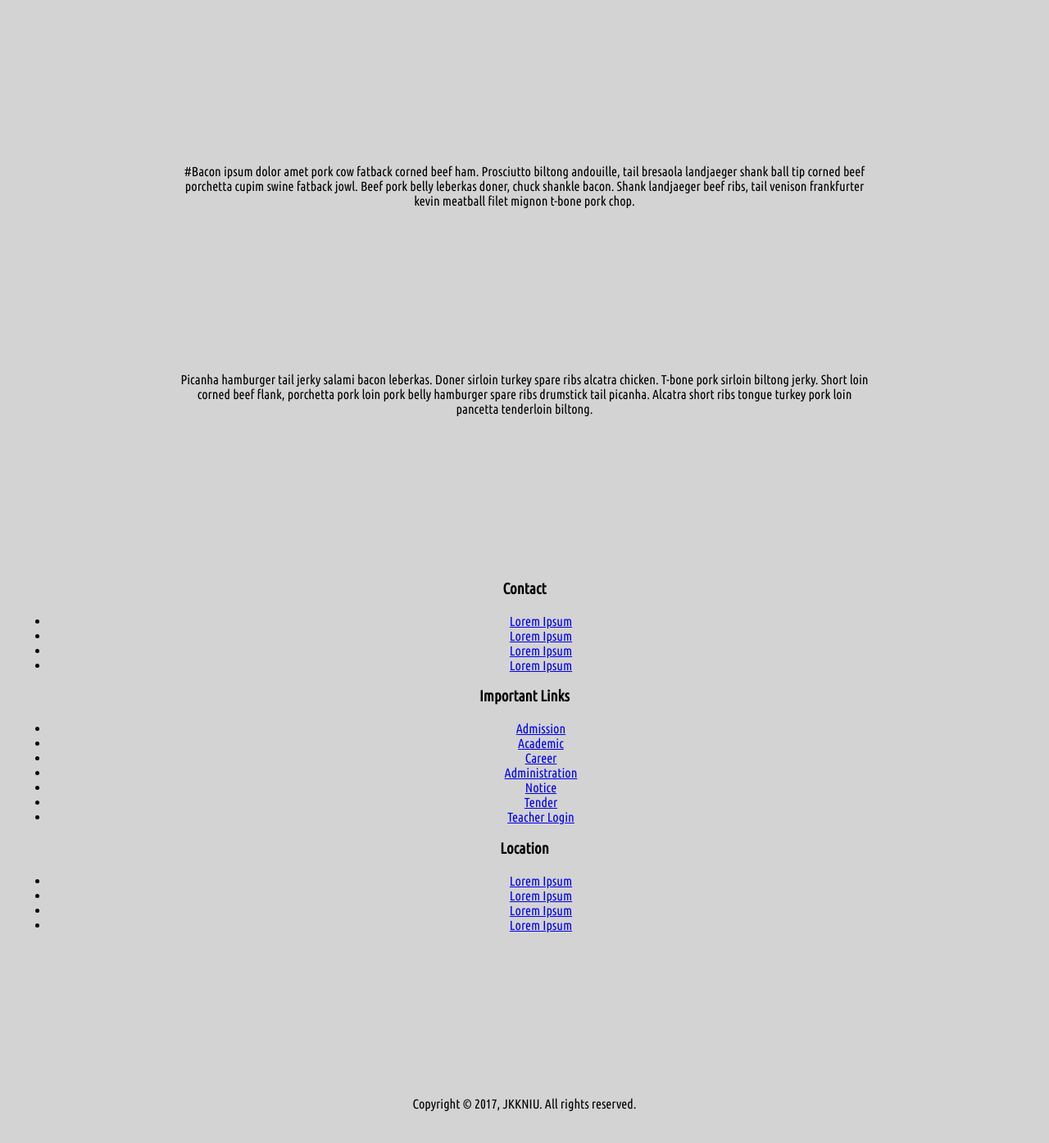
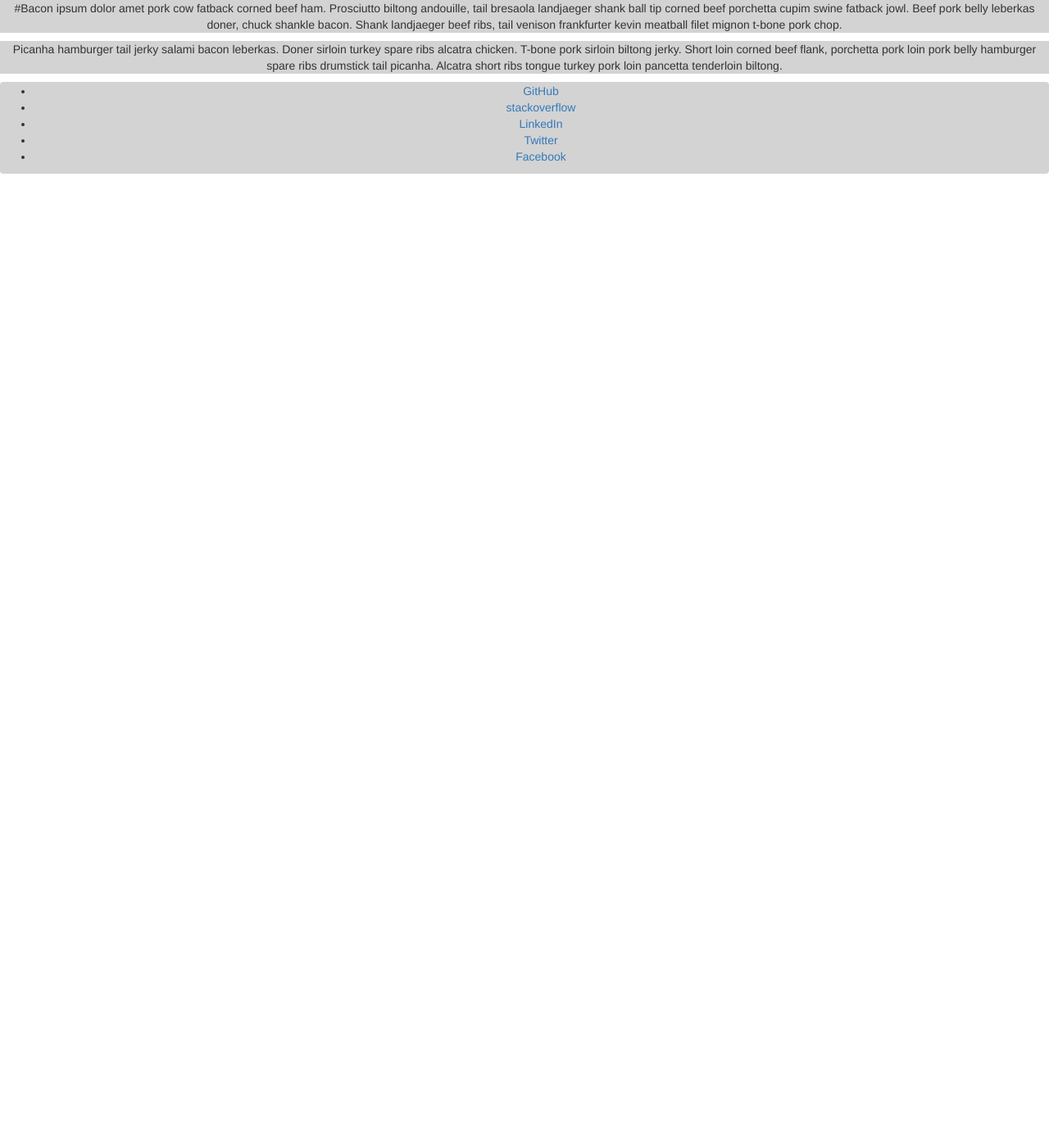
Before and after one commit to caseydemo/caseydemo.github.io, a Jekyll site: the page built from _posts/2017-09-20-second-post.md, in a window 1280 px wide and 1400 px high. Shown: the top 1395 px of the window at 82% size. Built offline with Jekyll 4.4.1, drawn with Linux system fonts in a browser that asks for light colours.

Commit message:
recconnected bootstrap

```diff
--- a/_layouts/default.html
+++ b/_layouts/default.html
@@ -5,6 +5,8 @@
   <head>
     <link  href="/app/css/styles.css" type="text/css" rel="stylesheet"/>
     <link href="https://fonts.googleapis.com/css?family=Ubuntu+Condensed" rel="stylesheet">
+    <!-- Latest compiled and minified CSS -->
+    <link rel="stylesheet" href="https://maxcdn.bootstrapcdn.com/bootstrap/3.3.7/css/bootstrap.min.css" integrity="sha384-BVYiiSIFeK1dGmJRAkycuHAHRg32OmUcww7on3RYdg4Va+PmSTsz/K68vbdEjh4u" crossorigin="anonymous">
     <title>Casey DeMattina</title>
   </head>
 
@@ -15,64 +17,8 @@
 
 
 
-  <footer>
-    <div class="footer" id="footer">
-        <div class="container">
-            <div class="row">
-                <div class="col-md-4">
-                    <h3> Contact </h3>
-                    <ul>
-                        <li> <a href="#"> Lorem Ipsum </a> </li>
-                        <li> <a href="#"> Lorem Ipsum </a> </li>
-                        <li> <a href="#"> Lorem Ipsum </a> </li>
-                        <li> <a href="#"> Lorem Ipsum </a> </li>
-                    </ul>
-                </div>
-                <div class="col-md-4">
-                    <h3> Important Links </h3>
-                    <ul>
-                        <li> <a href="#"> Admission </a> </li>
-                        <li> <a href="#"> Academic </a> </li>
-                        <li> <a href="#"> Career </a> </li>
-                        <li> <a href="#"> Administration </a> </li>
-                        <li> <a href="#"> Notice </a> </li>
-                        <li> <a href="#"> Tender </a> </li>
-                        <li> <a href="login.php"> Teacher Login </a> </li>
-                    </ul>
-                </div>
-                <div class="col-md-4">
-                    <h3> Location </h3>
-                    <ul>
-                        <li> <a href="#"> Lorem Ipsum </a> </li>
-                        <li> <a href="#"> Lorem Ipsum </a> </li>
-                        <li> <a href="#"> Lorem Ipsum </a> </li>
-                        <li> <a href="#"> Lorem Ipsum </a> </li>
-                    </ul>
-                </div>
-            </div>
-            <!--/.row-->
-        </div>
-        <!--/.container-->
-    </div>
-    <!--/.footer-->
-
-    <div class="footer-bottom">
-        <div class="container">
-            <p class="pull-left"> Copyright © 2017, JKKNIU. All rights reserved.</p>
-            <div class="pull-right">
-                <ul class="nav nav-pills payments">
-                    <li><i class="fa fa-cc-visa"></i></li>
-                    <li><i class="fa fa-cc-mastercard"></i></li>
-                    <li><i class="fa fa-cc-amex"></i></li>
-                    <li><i class="fa fa-cc-paypal"></i></li>
-                </ul>
-            </div>
-        </div>
-    </div>
-    <!--/.footer-bottom-->
-</footer>
-
           <!-- Social Media Links, Yo -->
+        <nav class="navbar">
         <ul>
           <li><a href="https://github.com/caseydemo" target="_blank">GitHub</a></li>
           <li><a href="https://stackoverflow.com/users/8490119/casey-demattina" target="_blank">stackoverflow</a></li>
@@ -80,7 +26,7 @@
           <li><a href="https://twitter.com/caseydemo" target="_blank">Twitter</a></li>
           <li><a href="https://www.facebook.com/cdemattina" target="_blank">Facebook</a></li>
         </ul>
-
+        </nav>
 
 
 
```
Also changed, not shown: _layouts/Untitled Document (deleted).
